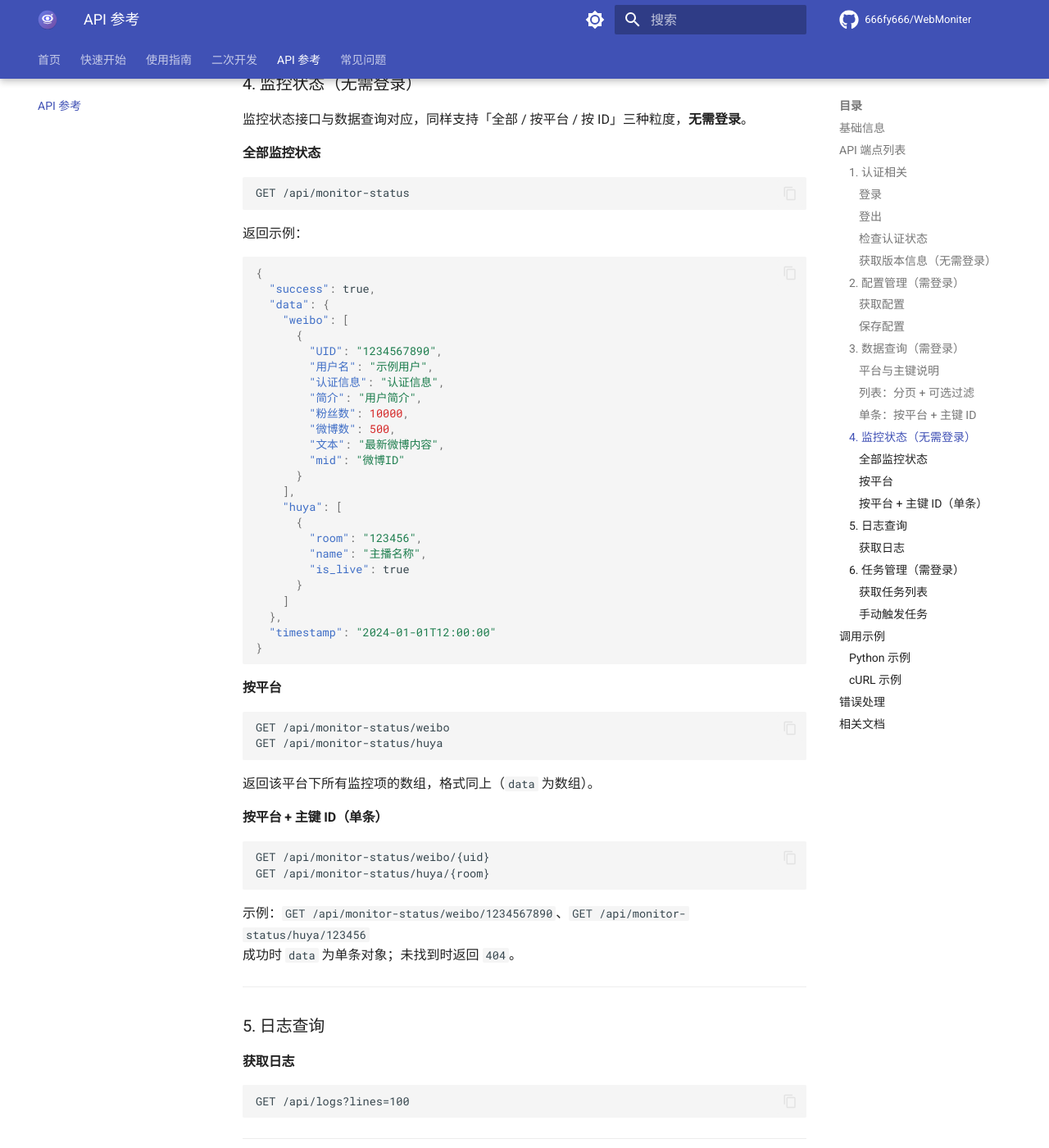
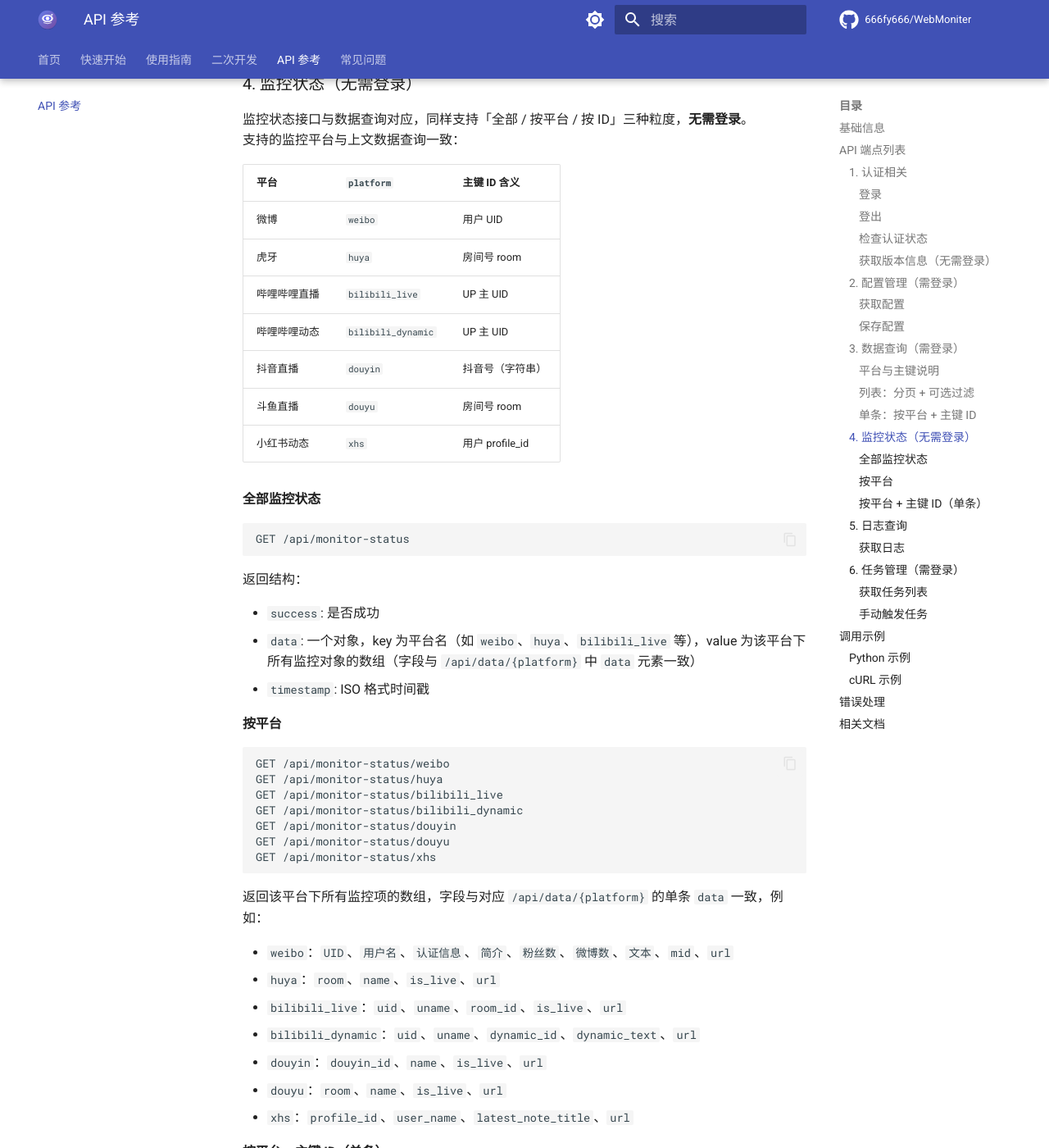
Before and after one commit to 666fy666/WebMoniter, an MkDocs documentation site: the page built from docs/API.md, in a window 1280 px wide and 1400 px high, scrolled down 3308 px. Shown: the whole window at 82% size. Built offline with MkDocs 1.6.1 and Material for MkDocs 9.7.7, drawn with Linux system fonts in a browser that asks for light colours; comment, search, counter and statistics services are not loaded; some of the changed text lies outside the part shown.

Commit message:
更新api支持

````diff
--- a/docs/API.md
+++ b/docs/API.md
@@ -152,6 +152,17 @@
 ### 4. 监控状态（无需登录）
 
 监控状态接口与数据查询对应，同样支持「全部 / 按平台 / 按 ID」三种粒度，**无需登录**。
+支持的监控平台与上文数据查询一致：
+
+| 平台             | `platform`          | 主键 ID 含义        |
+|------------------|---------------------|---------------------|
+| 微博             | `weibo`             | 用户 UID            |
+| 虎牙             | `huya`              | 房间号 room         |
+| 哔哩哔哩直播     | `bilibili_live`     | UP 主 UID           |
+| 哔哩哔哩动态     | `bilibili_dynamic`  | UP 主 UID           |
+| 抖音直播         | `douyin`            | 抖音号（字符串）    |
+| 斗鱼直播         | `douyu`             | 房间号 room         |
+| 小红书动态       | `xhs`               | 用户 profile_id     |
 
 #### 全部监控状态
 
@@ -159,53 +170,53 @@
 GET /api/monitor-status
 ```
 
-返回示例：
+返回结构：
 
-```json
-{
-  "success": true,
-  "data": {
-    "weibo": [
-      {
-        "UID": "1234567890",
-        "用户名": "示例用户",
-        "认证信息": "认证信息",
-        "简介": "用户简介",
-        "粉丝数": 10000,
-        "微博数": 500,
-        "文本": "最新微博内容",
-        "mid": "微博ID"
-      }
-    ],
-    "huya": [
-      {
-        "room": "123456",
-        "name": "主播名称",
-        "is_live": true
-      }
-    ]
-  },
-  "timestamp": "2024-01-01T12:00:00"
-}
-```
+- `success`: 是否成功
+- `data`: 一个对象，key 为平台名（如 `weibo`、`huya`、`bilibili_live` 等），value 为该平台下所有监控对象的数组（字段与 `/api/data/{platform}` 中 `data` 元素一致）
+- `timestamp`: ISO 格式时间戳
 
 #### 按平台
 
 ```http
 GET /api/monitor-status/weibo
 GET /api/monitor-status/huya
+GET /api/monitor-status/bilibili_live
+GET /api/monitor-status/bilibili_dynamic
+GET /api/monitor-status/douyin
+GET /api/monitor-status/douyu
+GET /api/monitor-status/xhs
 ```
 
-返回该平台下所有监控项的数组，格式同上（`data` 为数组）。
+返回该平台下所有监控项的数组，字段与对应 `/api/data/{platform}` 的单条 `data` 一致，例如：
+
+- `weibo`：`UID`、`用户名`、`认证信息`、`简介`、`粉丝数`、`微博数`、`文本`、`mid`、`url`
+- `huya`：`room`、`name`、`is_live`、`url`
+- `bilibili_live`：`uid`、`uname`、`room_id`、`is_live`、`url`
+- `bilibili_dynamic`：`uid`、`uname`、`dynamic_id`、`dynamic_text`、`url`
+- `douyin`：`douyin_id`、`name`、`is_live`、`url`
+- `douyu`：`room`、`name`、`is_live`、`url`
+- `xhs`：`profile_id`、`user_name`、`latest_note_title`、`url`
 
 #### 按平台 + 主键 ID（单条）
 
 ```http
 GET /api/monitor-status/weibo/{uid}
 GET /api/monitor-status/huya/{room}
+GET /api/monitor-status/bilibili_live/{uid}
+GET /api/monitor-status/bilibili_dynamic/{uid}
+GET /api/monitor-status/douyin/{id}
+GET /api/monitor-status/douyu/{room}
+GET /api/monitor-status/xhs/{id}
 ```
 
-示例：`GET /api/monitor-status/weibo/1234567890`、`GET /api/monitor-status/huya/123456`
+示例：
+
+- `GET /api/monitor-status/weibo/1234567890`
+- `GET /api/monitor-status/huya/123456`
+- `GET /api/monitor-status/bilibili_live/1795147802`
+- `GET /api/monitor-status/douyin/ASOULjiaran`
+
 成功时 `data` 为单条对象；未找到时返回 `404`。
 
 ---
````
Also changed, not shown: 2 other files.
